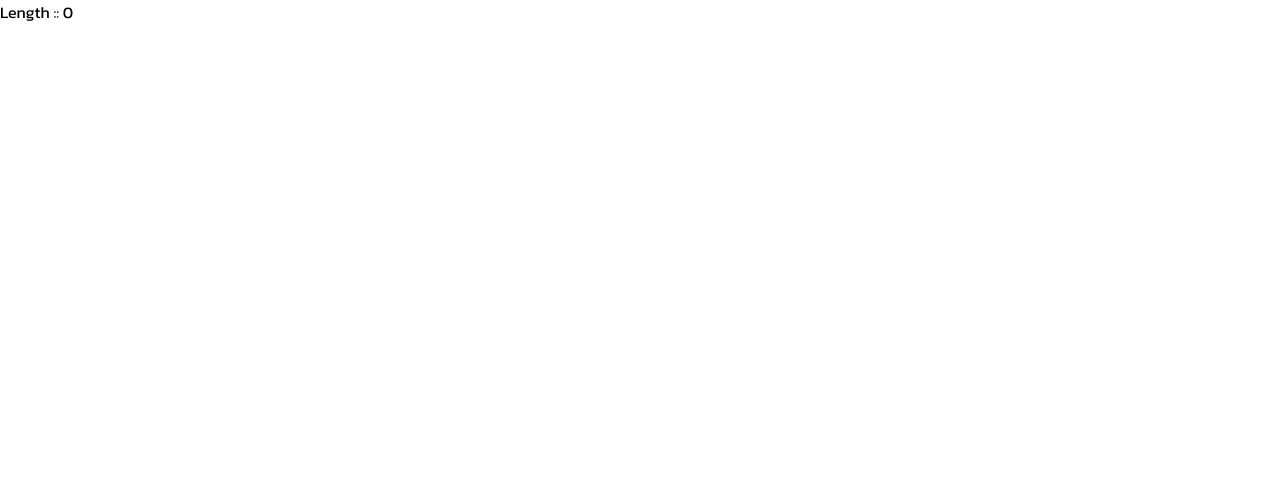
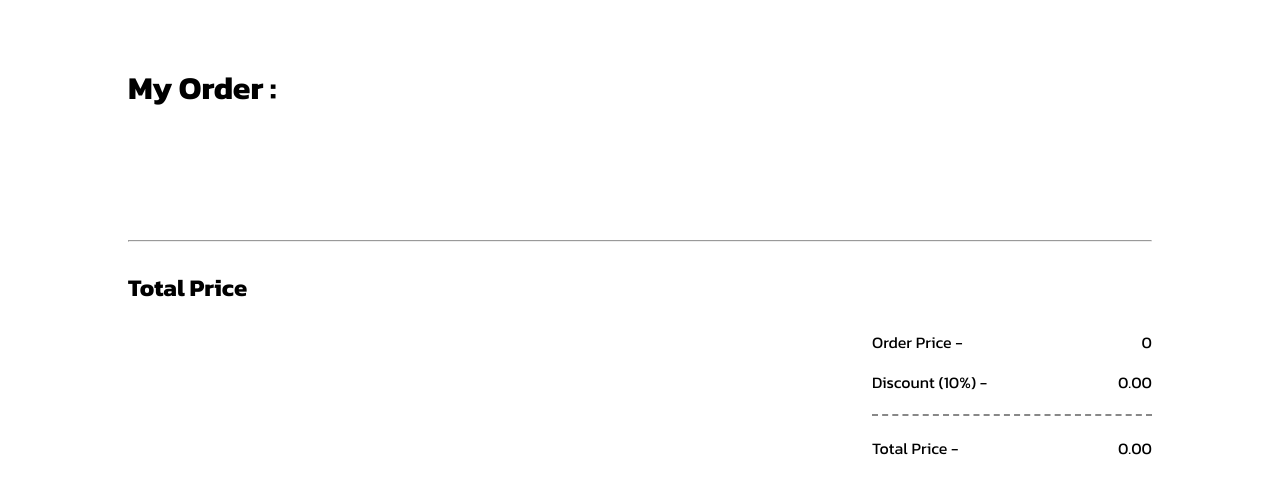
Before and after one commit to yenurkar-ganesh/URI-Restro, a React (Create React App) app: page /cart in a window 1280 px wide. Shown: the top 494 px of the page. Built offline with nearby package versions, Linux system fonts and the light colour scheme; a web font is replaced by a local one.

Commit message:
set cart list in local storage

```diff
--- a/src/App.js
+++ b/src/App.js
@@ -23,7 +23,7 @@ const App = () => {
           eachItem.id === dish.dish_id
             ? {
                 ...eachItem,
-                quantity: (eachItem.quantity || 0) + 1, // Fix: Properly increment quantity
+                quantity: (eachItem.quantity || 0) + 1,
               }
             : eachItem,
         )
@@ -33,12 +33,32 @@ const App = () => {
         ...prevList,
         {
           ...dish,
-          id: dish.dish_id, // Ensure the correct `id` field is added
-          quantity: 1, // Set initial quantity to 1 for new items
+          id: dish.dish_id,
+          quantity: 1,
         },
       ]
     })
     console.log(`added`)
+  }
+  const decrementHandler = dish => {
+    setCartList(prevList => {
+      const updatedList = prevList
+        .map(eachItem => {
+          if (eachItem.id === dish.dish_id) {
+            const updatedQuantity = eachItem.quantity - 1
+            return updatedQuantity > 0
+              ? {
+                  ...eachItem,
+                  quantity: updatedQuantity,
+                }
+              : null
+          }
+          return eachItem
+        })
+        .filter(item => item !== null) // Remove items with null
+
+      return updatedList // Ensure the updated list is returned
+    })
   }
 
   useEffect(() => {
@@ -46,7 +66,6 @@ const App = () => {
   }, [cartList])
 
   console.log(cartList)
-  const decrementHandler = () => {}
 
   return (
     <CartContext.Provider
--- a/src/components/Cart/index.css
+++ b/src/components/Cart/index.css
@@ -0,0 +1,34 @@
+.cart-container {
+  width: 80%;
+  margin: 4rem auto;
+}
+.cart-item-section {
+  margin-top: 4rem;
+  display: flex;
+  justify-content: center;
+  align-items: center;
+  gap: 18px;
+  flex-wrap: wrap;
+  margin-bottom: 4rem;
+}
+.total-price-section {
+  display: flex;
+  justify-content: space-between;
+}
+.total-section {
+  margin-top: 4rem;
+}
+.order-meta {
+  width: 280px;
+  display: flex;
+  align-items: center;
+  justify-content: space-between;
+}
+.line {
+  text-decoration: dashed;
+}
+.line {
+  border: none;
+  border-top: 2px dashed #888; /* Set border width, style, and color */
+  margin: 20px 0; /* Optional: Add spacing above and below */
+}
--- a/src/components/Cart/index.js
+++ b/src/components/Cart/index.js
@@ -1,11 +1,47 @@
 import './index.css'
 import CartContext from '../../context/CartContext'
+import CartItems from '../CartItems'
 
 const Cart = () => (
   <CartContext.Consumer>
     {value => {
       const {cartList} = value
-      return <div className="cart-container">Length :: {cartList.length}</div>
+      let totalOrderPrice = cartList.reduce(
+        (total, eachItem) => total + eachItem.dish_price * eachItem.quantity,
+        0,
+      )
+      let discount = (totalOrderPrice * 0.1).toFixed(2)
+      let priceAfterDiscount = (totalOrderPrice - discount).toFixed(2)
+
+      return (
+        <div className="cart-container">
+          {cartList.length > 1 ? <h1>My Orders : </h1> : <h1>My Order : </h1>}
+          <ul className="cart-item-section">
+            {cartList.map(eachOrder => (
+              <CartItems key={eachOrder.id} eachOrder={eachOrder} />
+            ))}
+          </ul>
+          <hr />
+          <div className="total-price-section">
+            <h2>Total Price</h2>
+            <div className="total-section">
+              <p className="order-meta">
+                <span> Order Price - </span>
+                {totalOrderPrice}
+              </p>
+              <p className="order-meta">
+                <span>Discount (10%) - </span>
+                {discount}
+              </p>
+              <hr className="line" />
+              <p className="order-meta">
+                <span>Total Price - </span>
+                {priceAfterDiscount}
+              </p>
+            </div>
+          </div>
+        </div>
+      )
     }}
   </CartContext.Consumer>
 )
--- /dev/null
+++ b/src/components/CartItems/index.css
@@ -0,0 +1,20 @@
+.order-card {
+  list-style: none;
+  display: flex;
+  gap: 18px;
+  justify-content: center;
+  align-items: center;
+  height: auto;
+  min-height: 18vh;
+  border-radius: 14px;
+  padding: 8px 16px;
+  width: 360px;
+  box-shadow:
+    rgba(50, 50, 93, 0.25) 0px 50px 100px -20px,
+    rgba(0, 0, 0, 0.3) 0px 30px 60px -30px;
+}
+.dish-card-img {
+  width: 150px;
+  height: 150px;
+  border-radius: 14px;
+}
--- /dev/null
+++ b/src/components/CartItems/index.js
@@ -0,0 +1,22 @@
+import './index.css'
+
+const CartItems = ({eachOrder}) => {
+  const {dish_id, dish_currency, dish_image, dish_name, dish_price, quantity} =
+    eachOrder
+
+  const eachOrderTotalPrice = quantity * dish_price
+  return (
+    <li className="order-card" id={dish_id}>
+      <img className="dish-card-img" src={dish_image} alt={dish_name} />
+      <div className="dish-card-info">
+        <h3>{dish_name} </h3>
+        <p>Quantity : {quantity} </p>
+        <p className="card-price-section">
+          Price :<span>{dish_currency} </span>
+          <span>{eachOrderTotalPrice} </span>
+        </p>
+      </div>
+    </li>
+  )
+}
+export default CartItems
--- a/src/components/Dishes/index.js
+++ b/src/components/Dishes/index.js
@@ -17,44 +17,51 @@ const Dishes = ({dish}) => {
   return (
     <CartContext.Consumer>
       {value => {
-        const {cartList, incrementToCartHandler} = value
+        const {cartList, incrementToCartHandler, decrementToCartHandler} = value
 
         const incrementBtn = () => {
           incrementToCartHandler(dish)
           console.log(dish)
         }
+        const decrementHandler = () => {
+          decrementToCartHandler(dish)
+        }
 
         return (
-          <li className='dish-list'>
-            <div className='dish-info'>
-              <h3 className='dish-name'>{dish_name}</h3>
-              <div className='dish-price'>
-                <span className='price-currency'>{dish_currency}</span>
-                <span className='dish-price'>{dish_price}</span>
+          <li className="dish-list">
+            <div className="dish-info">
+              <h3 className="dish-name">{dish_name}</h3>
+              <div className="dish-price">
+                <span className="price-currency">{dish_currency}</span>
+                <span className="dish-price">{dish_price}</span>
               </div>
-              <p className='dish-desc'>{dish_description}</p>
+              <p className="dish-desc">{dish_description}</p>
               {dish_Availability && (
-                <div className='btns-section'>
+                <div className="btns-section">
                   <button
                     onClick={incrementBtn}
-                    className='incrementBtn'
-                    type='button'
+                    className="incrementBtn"
+                    type="button"
                   >
                     +
                   </button>
-                  <p className='counter'> {!quantity ? 0 : {quantity}} </p>
-                  <button className='decrementBtn' type='button'>
+                  <p className="counter"> {!quantity ? 0 : {quantity}} </p>
+                  <button
+                    onClick={decrementHandler}
+                    className="decrementBtn"
+                    type="button"
+                  >
                     -
                   </button>
                 </div>
               )}
               {addonCat.length > 0 && (
-                <p className='customization'>Customization available</p>
+                <p className="customization">Customization available</p>
               )}
-              {!dish_Availability && <p className='not-avail'>Not available</p>}
+              {!dish_Availability && <p className="not-avail">Not available</p>}
             </div>
-            <p className='dish-calories'>{dish_calories} calories</p>
-            <img className='dish-img' src={dish_image} alt={dish_name} />
+            <p className="dish-calories">{dish_calories} calories</p>
+            <img className="dish-img" src={dish_image} alt={dish_name} />
           </li>
         )
       }}
```
Also changed, not shown: .projectConfig.json.
